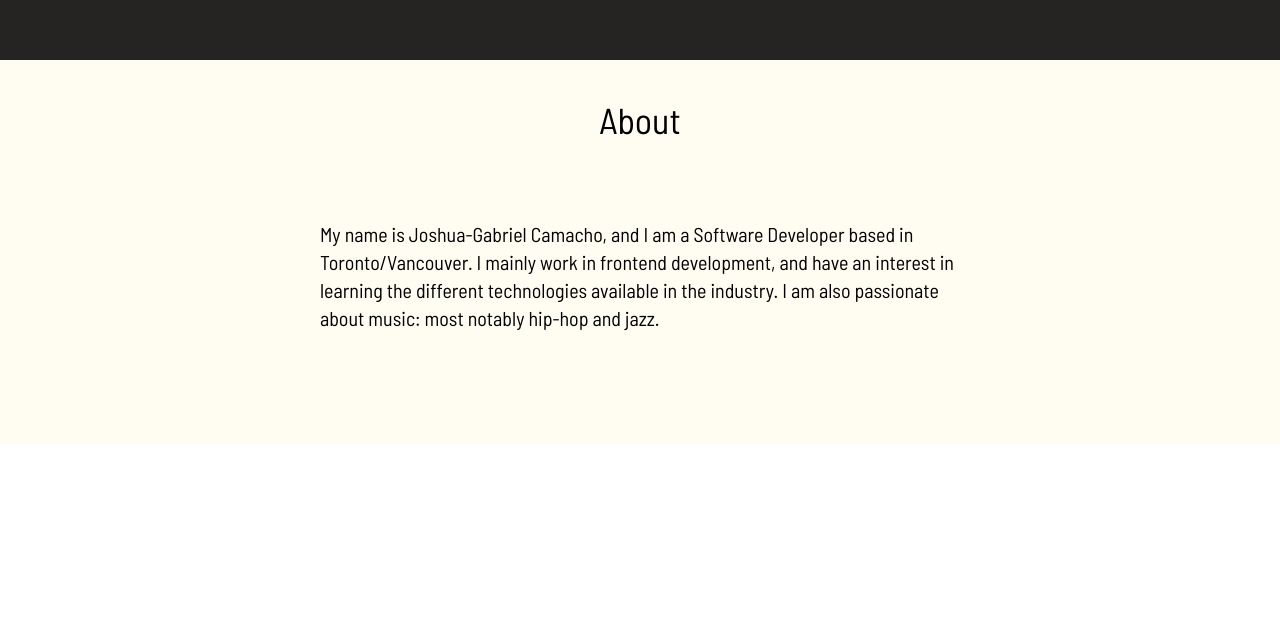
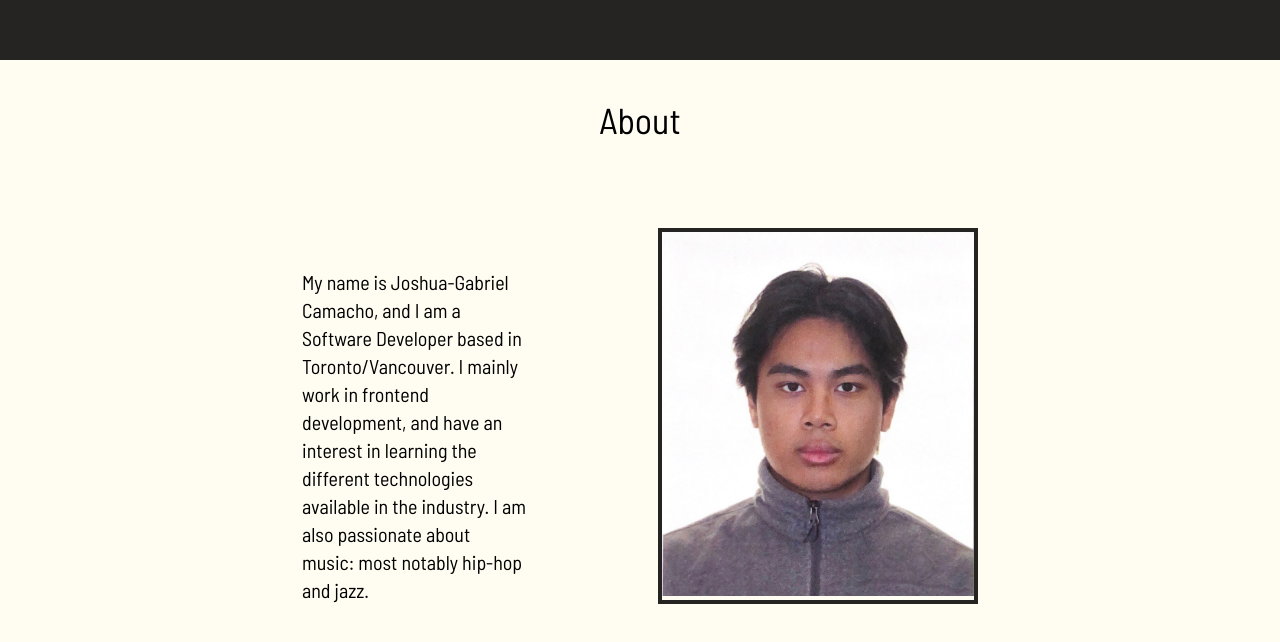
Before and after one commit to ACAUHS/portfolio, a React (Create React App) app: page / in a window 1280 px wide. Shown: the part 848-1490 px from the top of the page. Before the commit the page ends 1292 px from the top, so only its background shows below. Built offline with nearby package versions, Linux system fonts and the light colour scheme.

Commit message:
Finish About page

```diff
--- a/src/components/About.tsx
+++ b/src/components/About.tsx
@@ -1,12 +1,17 @@
+import img from '../IMG_6636.jpg'
+
 export const About = () => {
     return (
-        <div className="bg-whiter flex flex-col h-96 mx-auto">
+        <div className="bg-whiter flex flex-col h-screen mx-auto">
             <div className="header font-face-bsr mx-auto p-10 text-4xl min-h-1/2">About</div>
-            <div className="main-section flex">
-                <div className="container mx-auto font-face-bsr text-xl w-1/2 pt-10">
+            <div className="main-section mx-auto flex justify-center pt-12">
+                <div className="container font-face-bsr text-xl w-1/4 pt-10 pr-24 mr-9">
                     My name is Joshua-Gabriel Camacho, and I am a Software Developer based in Toronto/Vancouver.
                     I mainly work in frontend development, and have an interest in learning the different technologies
                     available in the industry. I am also passionate about music: most notably hip-hop and jazz.
+                </div>
+                <div className='photo w-1/4 flex-none border-4 border-black'>
+                    <img src={img}></img>
                 </div>
             </div>
         </div>
```
Also changed, not shown: src/IMG_6636.jpg (added).
